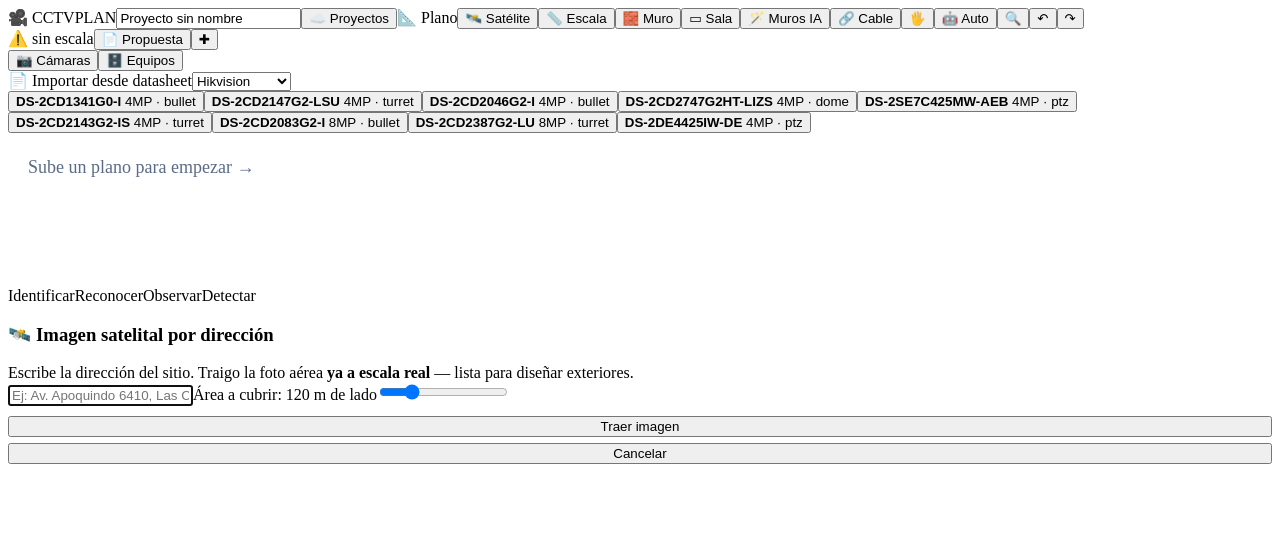
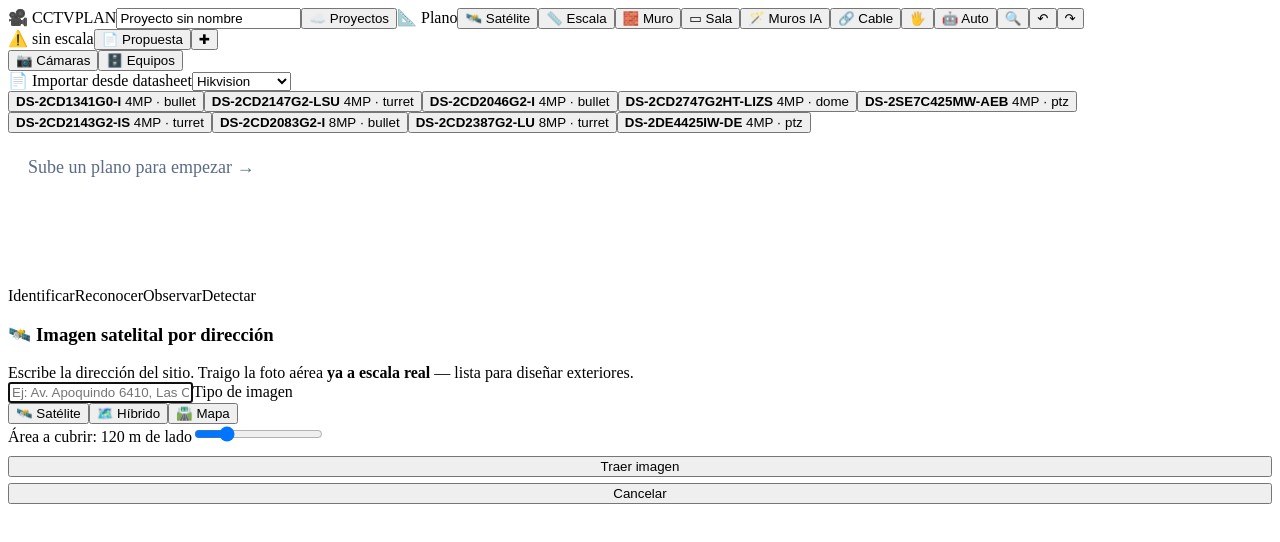
Before and after one commit to Mruiz74/cctvplan, a React (Vite) app in the folder frontend/: page / in a window 1280 px wide. Both pictures are taken after a click on the button "🛰️ Satélite". Shown: the top 542 px of the page. Built offline with nearby package versions, Linux system fonts and the light colour scheme; the HTML template or start-up script is replaced by a standard one.

Commit message:
Satelite: elegir tipo de imagen (satelite / hibrido / mapa callejero) en Google y Esri

```diff
--- a/frontend/src/App.jsx
+++ b/frontend/src/App.jsx
@@ -330,7 +330,7 @@
     if (!dir) { setSat((s) => ({ ...s, err: 'Escribe una dirección.' })); return }
     setSat((s) => ({ ...s, loading: true, err: '' }))
     try {
-      const r = await fetch(API_IA + '/api/satelite', { method: 'POST', headers: { 'Content-Type': 'application/json' }, body: JSON.stringify({ direccion: dir, metros: sat.metros }) })
+      const r = await fetch(API_IA + '/api/satelite', { method: 'POST', headers: { 'Content-Type': 'application/json' }, body: JSON.stringify({ direccion: dir, metros: sat.metros, tipo: sat.tipo }) })
       const data = await r.json()
       if (!r.ok) throw new Error(data.error || 'No se pudo obtener la imagen')
       snapshot()
@@ -490,7 +490,7 @@
         <input className="proj-name" value={proj.nombre} onChange={(e) => set({ nombre: e.target.value })} />
         <button className={'btn ' + (auth ? 'on' : '')} onClick={abrirModalNube} title="Guardar / abrir proyectos en la nube">☁️ {cloudId ? 'Guardado' : 'Proyectos'}</button>
         <label className="btn"><input type="file" accept="image/*,application/pdf,.dxf" style={{ display: 'none' }} onChange={(e) => subirPlano(e.target.files[0])} />📐 Plano</label>
-        <button className="btn" onClick={() => setSat({ dir: '', metros: 120, loading: false, err: '' })} title="Traer imagen satelital por dirección (exteriores)">🛰️ Satélite</button>
+        <button className="btn" onClick={() => setSat({ dir: '', metros: 120, tipo: 'satellite', loading: false, err: '' })} title="Traer imagen del sitio por dirección (satélite, híbrido o mapa)">🛰️ Satélite</button>
         <button className={'btn ' + (mode === 'scale' ? 'on' : '')} onClick={() => { setMode('scale'); setScalePts([]) }}>📏 Escala</button>
         <button className={'btn ' + (mode === 'wall' ? 'on' : '')} onClick={() => { setMode(mode === 'wall' ? 'select' : 'wall'); setLineStart(null) }}>🧱 Muro</button>
         <button className={'btn ' + (mode === 'rect' ? 'on' : '')} onClick={() => { setMode(mode === 'rect' ? 'select' : 'rect'); setLineStart(null) }} title="Dibujar una sala (rectángulo) en 2 clics">▭ Sala</button>
@@ -647,6 +647,12 @@
             <input className="in" placeholder="Ej: Av. Apoquindo 6410, Las Condes, Chile" value={sat.dir}
               onChange={(e) => setSat((s) => ({ ...s, dir: e.target.value }))}
               onKeyDown={(e) => { if (e.key === 'Enter') buscarSatelite() }} autoFocus />
+            <label className="lbl">Tipo de imagen</label>
+            <div className="tabs">
+              <button className={sat.tipo === 'satellite' ? 'tab on' : 'tab'} onClick={() => setSat((s) => ({ ...s, tipo: 'satellite' }))}>🛰️ Satélite</button>
+              <button className={sat.tipo === 'hybrid' ? 'tab on' : 'tab'} onClick={() => setSat((s) => ({ ...s, tipo: 'hybrid' }))}>🗺️ Híbrido</button>
+              <button className={sat.tipo === 'roadmap' ? 'tab on' : 'tab'} onClick={() => setSat((s) => ({ ...s, tipo: 'roadmap' }))}>🛣️ Mapa</button>
+            </div>
             <label className="lbl">Área a cubrir: {sat.metros} m de lado</label>
             <input className="range" type="range" min={40} max={400} step={10} value={sat.metros}
               onChange={(e) => setSat((s) => ({ ...s, metros: +e.target.value }))} />
```
Also changed, not shown: 2 other files (tests, documents, lock files or other folders).
